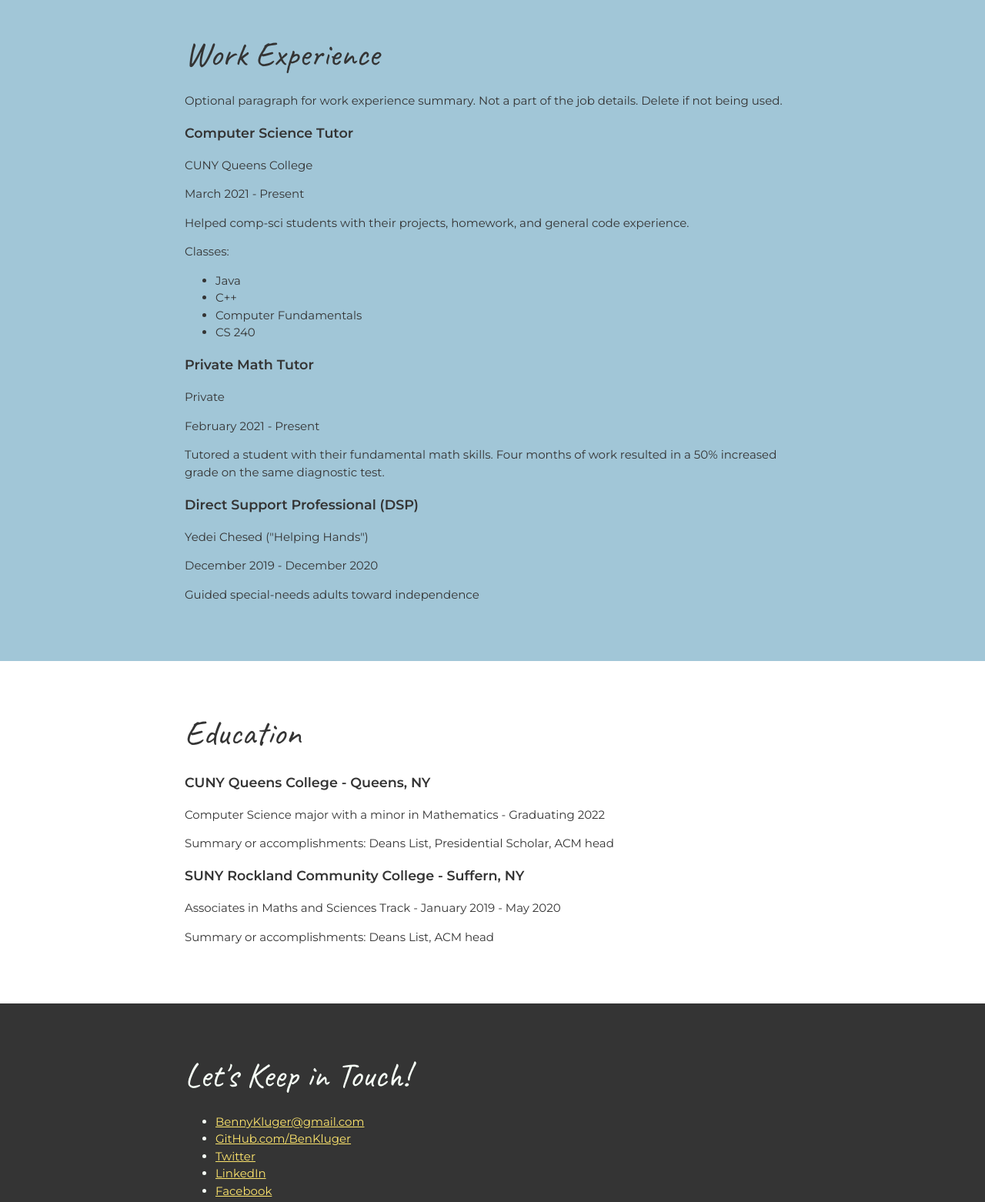
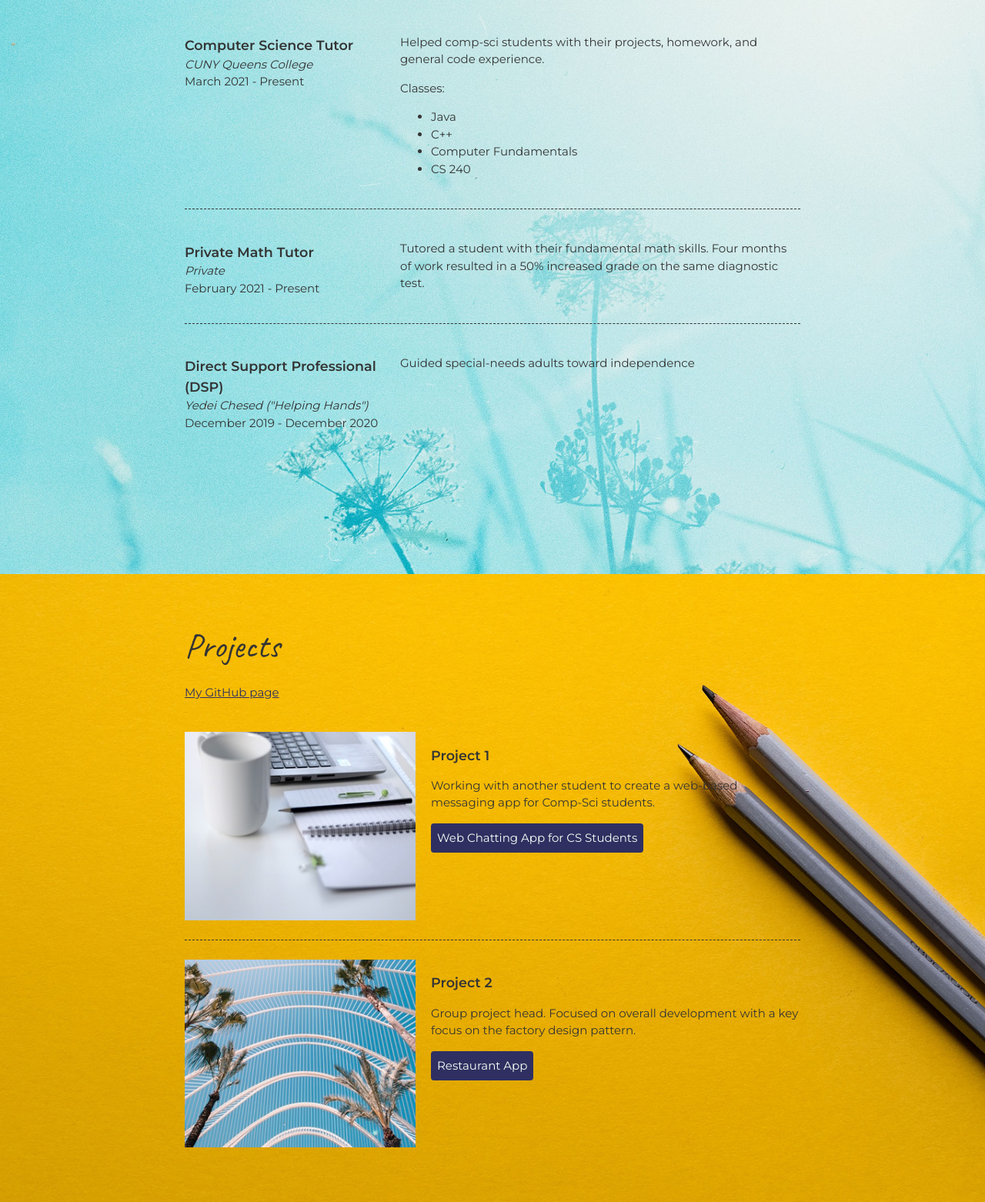
Before and after one commit to BenKluger/MyWebsite.github.io, a plain HTML site: page index.html in a window 1280 px wide. Shown: the part 1020-2582 px from the top of the page at 77% size. Drawn offline with Linux system fonts and the light colour scheme.

Commit message:
Course is complete

```diff
--- a/css/styles.css
+++ b/css/styles.css
@@ -17,6 +17,13 @@ COLOR PALETTE
 
 /* Global styles (Put type selectors before class selectors)
 ---------------------------------*/
+html {
+    box-sizing: border-box;
+}
+*, *:before, *:after{
+    box-sizing: inherit;
+}
+
 body{
     font-family:'Montserrat', sans-serif;;
     color: #343434;
@@ -43,7 +50,8 @@ h1, h2{
 }
 
 .content-wrap{
-    width: 800px;
+    max-width: 800px;
+    width: 85%;
     margin: 0 auto;
     padding: 60px 0;
 }
@@ -59,6 +67,23 @@ a{
 a:hover{
     text-decoration: none;
 }
+h3{
+    margin-bottom: 0;
+}
+.item-details h3 + p{
+    font-style: italic;
+}
+.item-details h3 ~ p{
+    margin: 0;
+}
+.divider > section{
+    border-bottom: 1px dashed #343434;
+    padding: 25px 0;
+}
+.divider > section:last-of-type{
+    border-bottom: none;
+}
+
 
 
 
@@ -73,10 +98,40 @@ header{
 
 
 
+/* Education
+---------------------------------*/
+.education{
+    background-image: url(../images/sharon-mccutcheon-unsplash.jpg);
+    background-size: cover;
+    background-position: top right;
+    padding-bottom: 100px;
+}
+.education p{
+    width: 60%;
+}
+
+
+/* Work Experience
+---------------------------------*/
+.work-experience{
+    background: #A1C6D7;
+    background: #F7FFF7;
+    background-image: url(../images/annie-spratt-unsplash.jpg);
+    background-size: cover;
+    background-position: top right;
+    padding-bottom: 100px;
+}
+
+
+
 /* Projects
 ---------------------------------*/
 .projects{
     background: #F7FFF7;
+    background-image: url(../images/joanna-kosinska-unsplash.jpg);
+    background-size: cover;
+    background-position: top right;
+    padding-bottom: 100px;
 }
 
 .projects a{
@@ -93,20 +148,16 @@ header{
 }
 
 .projects .btn:hover{
-    background: rgba(47, 48, 97, 80%);
+    background: rgba(47, 48, 97, .8);
 }
 
-
-/* Work Experience
----------------------------------*/
-.work-experience{
-    background: #A1C6D7;
+.project-item{
+    overflow: hidden;
 }
 
-
-/* Education
----------------------------------*/
-
+.project-item h3{
+    marging-top: 0;
+}
 
 
 
@@ -116,3 +167,50 @@ footer{
     background: #343434;
     color: #F7FFF7;
 }
+.contact-list{
+    list-style-type: none;
+    padding: 0;
+}
+.contact-list a{
+    padding: 15px;
+    display: inline-block;
+}
+
+/* Responsive Styles
+---------------------------------*/
+@media screen and (min-width: 750px){
+
+    header, footer{
+        text-align: center;
+    }
+
+    .project-item img{
+        float: left;
+        margin-right: 20px;
+    }
+
+    .job-item{
+        display: grid;
+        grid-template-columns: 1fr 2fr;
+        column-gap: 20px;
+    }
+
+    .contact-list{
+        display: flex;
+        justify-content: center;
+    }
+}
+
+@media screen and (max-width: 749px){
+    h1{
+        font-size: 75px;
+        line-height: 0.9;
+        margin-bottom: 20px;
+    }
+    h2{
+        line-height: 1;
+    }
+    .contact-list a {
+        padding: 5px;
+    }
+}
--- a/index.html
+++ b/index.html
@@ -22,41 +22,35 @@
         </div>
       </header>
 
-      <!-- ********************  PROJECTS / PORTFOLIO  ********************* -->
-      <section class = "projects">
-        <div class="content-wrap">
-          <h2>Projects</h2>
-          <p><a  href = http://www.github.com/benkluger>My GitHub page</a></p>
+      <!-- ******************  EDUCATION & CERTIFICATIONS ****************** -->
+      <section class = "education">
+        <div class="content-wrap item-details">
+          <h2>Education</h2>
 
-          <!-- Copy the whole <section> block to add more projects. -->
+          <!-- Copy this whole <section> block to add more schools. -->
           <section>
-            <h3>Project 1</h3>
-            <img src="project-thumbnail.png" alt="description of image">
-            <p>Working with another student to create a web-based messaging app for Comp-Sci students.</p>
-            <a class="btn" href="https://github.com/BenKluger/GroupProject" target="_blank">Web Chatting App for CS Students</a>
-          </section>
-
-          <section>
-            <h3>Project 2</h3>
-            <img src="project-thumbnail.png" alt="description of image">
-            <p>Group project head. Focused on overall development with a key focus on the factory design pattern.</p>
-            <a class="btn" href="https://github.com/BenKluger/RestaurantApp" target="_blank">Restaurant App</a>
+            <h3>CUNY Queens College - Queens, NY</h3>
+            <p>Computer Science major with a minor in Mathematics - Graduating 2022</p>
+            <p>Summary or accomplishments: Deans List, Presidential Scholar, ACM head</p>
           </section>
         </div>
-        <!-- End of Project block. -->
+        <!-- End of School block. -->
       </section>
 
       <!-- ***********************  WORK EXPERIENCE  *********************** -->
       <section class = "work-experience">
-        <div class="content-wrap">
+        <div class="content-wrap item-details divider">
           <h2>Work Experience</h2>
           <p>Optional paragraph for work experience summary. Not a part of the job details. Delete if not being used.</p>
 
           <!-- Copy this whole <section> block to add more jobs. -->
-          <section>
+          <section class="job-item">
+            <div class="job-details">
               <h3>Computer Science Tutor</h3>
               <p>CUNY Queens College</p>
               <p>March 2021 - Present</p>
+            </div>
+            <div class="job-summary">
               <p>Helped comp-sci students with their projects, homework, and general code experience.</p>
               <p>Classes:</p>
               <ul>
@@ -65,45 +59,58 @@
                 <li>Computer Fundamentals</li>
                 <li>CS 240</li>
               </ul>
+            </div>
           </section>
 
-          <section>
+          <section class = "job-item">
+            <div class="job-details">
               <h3>Private Math Tutor</h3>
               <p>Private</p>
               <p>February 2021 - Present</p>
+            </div>
+            <div class="summary">
               <p>Tutored a student with their fundamental math skills. Four months of work resulted in a 50% increased grade on the same diagnostic test.</p>
+            </div>
           </section>
 
-          <section>
+          <section class="job-item">
+            <div class="job-details">
               <h3>Direct Support Professional (DSP)</h3>
               <p>Yedei Chesed ("Helping Hands")</p>
               <p>December 2019 - December 2020</p>
+            </div>
+            <div class="job-summary">
               <p>Guided special-needs adults toward independence</p>
+            </div>
           </section>
 
         </div>
         <!-- End of Job block. -->
       </section>
 
-      <!-- ******************  EDUCATION & CERTIFICATIONS ****************** -->
-      <section class = "education">
-        <div class="content-wrap">
-          <h2>Education</h2>
 
-          <!-- Copy this whole <section> block to add more schools. -->
-          <section>
-            <h3>CUNY Queens College - Queens, NY</h3>
-            <p>Computer Science major with a minor in Mathematics - Graduating 2022</p>
-            <p>Summary or accomplishments: Deans List, Presidential Scholar, ACM head</p>
+      <!-- ********************  PROJECTS / PORTFOLIO  ********************* -->
+      <section class = "projects">
+        <div class="content-wrap divider">
+          <h2>Projects</h2>
+          <p><a  href = http://www.github.com/benkluger>My GitHub page</a></p>
+
+          <!-- Copy the whole <section> block to add more projects. -->
+          <section class="project-item">
+            <img src="images/thumbnail-2.jpg" alt="description of image">
+            <h3>Project 1</h3>
+            <p>Working with another student to create a web-based messaging app for Comp-Sci students.</p>
+            <a class="btn" href="https://github.com/BenKluger/GroupProject" target="_blank">Web Chatting App for CS Students</a>
           </section>
 
-          <section>
-            <h3>SUNY Rockland Community College - Suffern, NY</h3>
-            <p>Associates in Maths and Sciences Track - January 2019 - May 2020</p>
-            <p>Summary or accomplishments: Deans List, ACM head</p>
+          <section class="project-item">
+            <img src="images/thumbnail-3.jpg" alt="description of image">
+            <h3>Project 2</h3>
+            <p>Group project head. Focused on overall development with a key focus on the factory design pattern.</p>
+            <a class="btn" href="https://github.com/BenKluger/RestaurantApp" target="_blank">Restaurant App</a>
           </section>
         </div>
-        <!-- End of School block. -->
+        <!-- End of Project block. -->
       </section>
 
       <!-- *****************  CONTACT INFO / SOCIAL MEDIA  ***************** -->
@@ -112,7 +119,7 @@
           <h2>Let's Keep in Touch!</h2>
 
           <!-- Social media and contact links. Add or remove any networks. -->
-          <ul>
+          <ul class="contact-list">
             <li><a href="mailto:BennyKluger@gmail.com">BennyKluger@gmail.com</a></li>
             <li><a href="http://github.com/benkluger" target="_blank">GitHub.com/BenKluger</a></li>
             <li><a href="#" target="_blank">Twitter</a></li>
```
Lines whose indentation alone changed are shown as unchanged.
